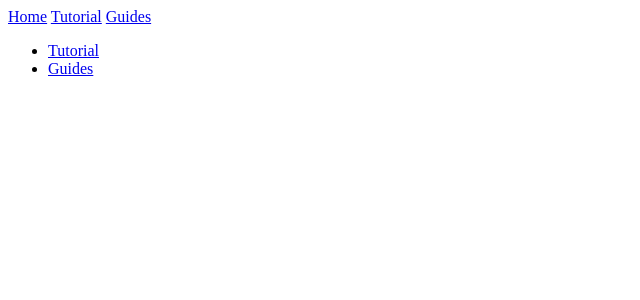
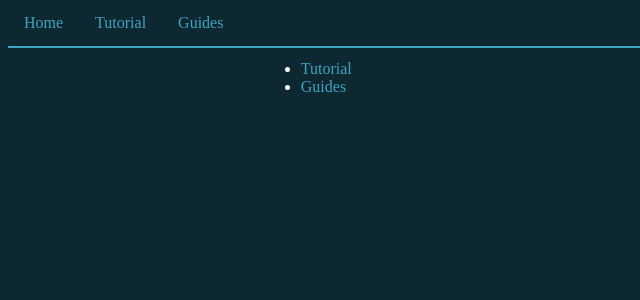
Before and after one commit to RockRoller01/skinninginfo, a Jekyll site: the page built from index.md, in a window 1280 px wide. Shown: the top 300 px of the page, without its empty margins (0-640 px from the left). Built offline with Jekyll 4.4.1, drawn with Linux system fonts in a browser that asks for light colours.

Commit message:
hopefully some styling

```diff
--- a/_layouts/default.html
+++ b/_layouts/default.html
@@ -1,7 +1,7 @@
 <!DOCTYPE html>
 <html>
 <head>
-  <link rel="stylesheet" type="text/css" href="skinninginfo/css/main.css">
+  <link rel="stylesheet" href="css/main.css">
   <meta charset="utf-8">
   <meta name="viewport" content="width=device-width, initial-scale=1">
   <title>{{ page.title }} - {{site.title}}</title>
--- a/css/main.css
+++ b/css/main.css
@@ -42,7 +42,7 @@ hr{
 
   /* Main content */
 .main {
-    margin-top: 30px; /* Add a top margin to avoid content overlay */
+    margin-top: 60px; /* Add a top margin to avoid content overlay */
     margin-left: 20%;
     margin-right: 20%;
 }
```
